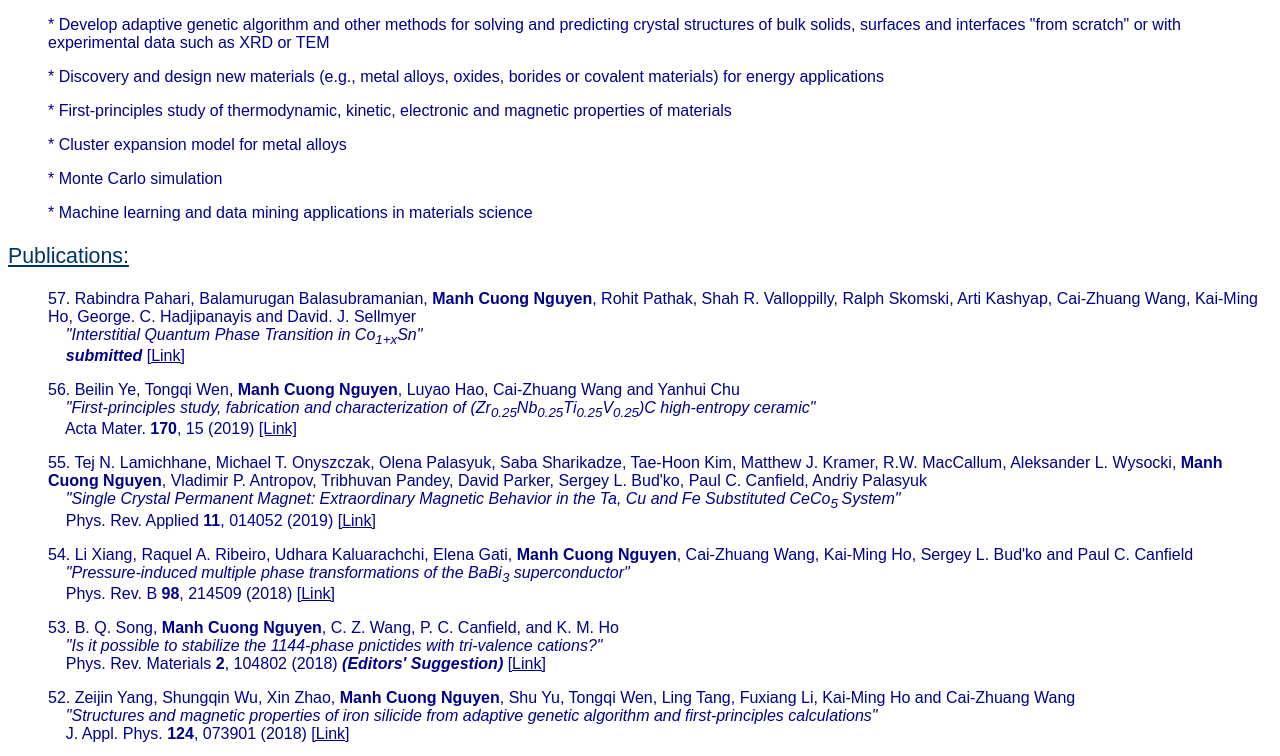
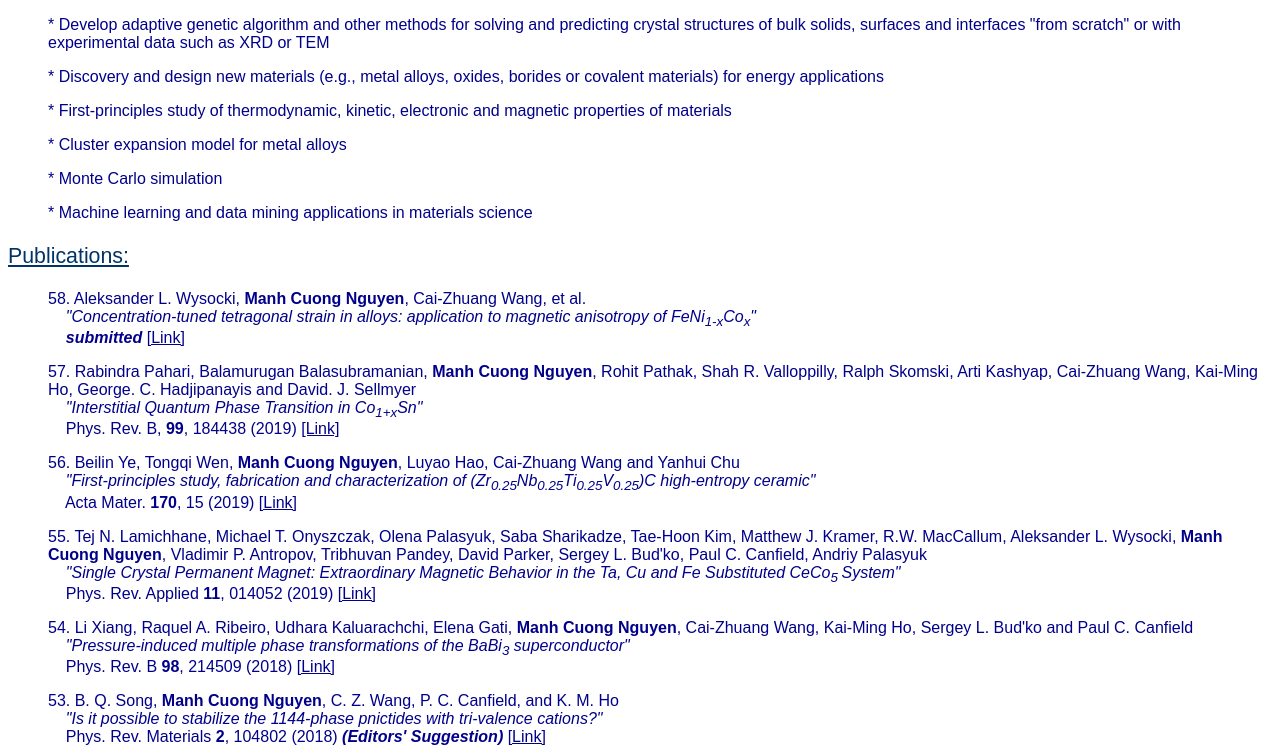
Before and after one commit to nmcuong81/homepage, a plain HTML site: page index.html in a window 1280 px wide. Shown: the part 1124-1880 px from the top of the page. Drawn offline with Linux system fonts and the light colour scheme.

Commit message:
Update index.html
Updated

```diff
--- a/index.html
+++ b/index.html
@@ -17,7 +17,7 @@
     <td>
       <ul>
         <h2><b>Nguyen, Manh Cuong</b></h2>
-        <p>Applied Scientist </p>
+        <p>Sr. Applied Scientist </p>
         <p>Amazon</p>
         <p>Seattle, Washington 98109, USA</p>
         <p>Email: nmcuong81 (at) gmail.com</p>
@@ -88,9 +88,13 @@
         &nbsp &nbsp <b><i>submitted</i></b> <a href="https://dx.doi.org/" target="_blank"><u>[Link]</u></a></>
 -->
 
+        <p>58. Aleksander L. Wysocki, <b>Manh Cuong Nguyen</b>, Cai-Zhuang Wang, et al.<br />
+        &nbsp &nbsp <i>"Concentration-tuned tetragonal strain in alloys: application to magnetic anisotropy of FeNi<sub>1-x</sub>Co<sub>x</sub>"</i> <br />
+        &nbsp &nbsp <b><i>submitted</i></b> <a href="https://dx.doi.org/" target="_blank"><u>[Link]</u></a></>
+
         <p>57. Rabindra Pahari, Balamurugan Balasubramanian, <b>Manh Cuong Nguyen</b>, Rohit Pathak, Shah R. Valloppilly, Ralph Skomski, Arti Kashyap, Cai-Zhuang Wang, Kai-Ming Ho, George. C. Hadjipanayis and David. J. Sellmyer <br />
         &nbsp &nbsp <i>"Interstitial Quantum Phase Transition in Co<sub>1+x</sub>Sn"</i> <br />
-        &nbsp &nbsp <b><i>submitted</i></b> <a href="https://" target="_blank"><u>[Link]</u></a></>
+        &nbsp &nbsp Phys. Rev. B, <b>99</b>, 184438 (2019) <a href="https://doi.org/10.1103/PhysRevB.99.184438" target="_blank"><u>[Link]</u></a></>
 
         <p>56. Beilin Ye, Tongqi Wen, <b>Manh Cuong Nguyen</b>, Luyao Hao, Cai-Zhuang Wang and Yanhui Chu<br />
         &nbsp &nbsp <i>"First-principles study, fabrication and characterization of (Zr<sub>0.25</sub>Nb<sub>0.25</sub>Ti<sub>0.25</sub>V<sub>0.25</sub>)C high-entropy ceramic"</i> <br />
```
